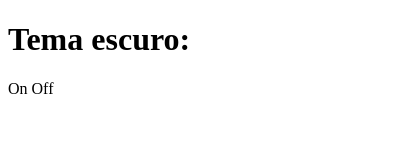
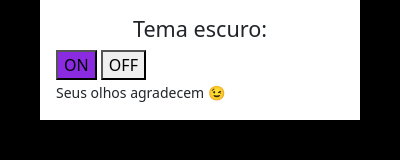
Before and after one commit to helenafurtadoo/bootcamp2-chrome-dark-mode-extension, a browser extension: page dark-mode-ext/popup.html in a window 400 px wide. Drawn offline with nearby package versions, Linux system fonts and the light colour scheme.

Commit message:
Atualização do código, e estilização

```diff
--- a/dark-mode-ext/popup.html
+++ b/dark-mode-ext/popup.html
@@ -1,15 +1,29 @@
 <!DOCTYPE html>
 <html lang="pt-BR">
+
 <head>
     <meta charset="UTF-8">
     <meta name="viewport" content="width=device-width, initial-scale=1.0">
     <title>Dark Mode</title>
+    <link rel="stylesheet" href="style.css">
+    <link href="https://cdn.jsdelivr.net/npm/bootstrap@5.3.8/dist/css/bootstrap.min.css" rel="stylesheet"
+        integrity="sha384-sRIl4kxILFvY47J16cr9ZwB07vP4J8+LH7qKQnuqkuIAvNWLzeN8tE5YBujZqJLB" crossorigin="anonymous">
 </head>
-<body>
 
-    <h1>Tema escuro:</h1>
-    <buttom id="on">On</buttom>
-    <buttom id="Off">Off</buttom>
+<body class="bg-black">
+    <script src="https://cdn.jsdelivr.net/npm/bootstrap@5.3.8/dist/js/bootstrap.bundle.min.js"
+        integrity="sha384-FKyoEForCGlyvwx9Hj09JcYn3nv7wiPVlz7YYwJrWVcXK/BmnVDxM+D2scQbITxI"
+        crossorigin="anonymous"></script>
+    <div class="container" style="width: 320px; padding: 1rem;">
+        <h1 id="titulo" class="h4">Tema escuro:</h1>
+        <div>
+            <button class="botaoOn" id="botao-on">ON</button>
+            <button class="botaoOff" id="botao-off">OFF</button>
+        </div>
+        <small>Seus olhos agradecem 😉</small>
+    </div>
 
+    <script src="popup.js"></script>
 </body>
+
 </html>
--- /dev/null
+++ b/dark-mode-ext/popup.js
@@ -0,0 +1,20 @@
+(() => {
+  const titulo = document.getElementById("titulo");
+  const botaoOn = document.getElementById("botao-on");
+  const botaoOff = document.getElementById("botao-off");
+
+  // Guarda o texto original
+  const mensagemOriginal = titulo?.textContent || "Tema escuro:";
+
+  // dark mode ativdado (TEXTO)
+  botaoOn?.addEventListener("click", () => {
+    if (!titulo) return;
+    titulo.textContent = "Modo escuro ativado";
+  });
+
+  // Dark mode desativado (TEXTO)
+  botaoOff?.addEventListener("click", () => {
+    if (!titulo) return;
+    titulo.textContent = "Modo escuro desativado";
+  });
+})();
--- /dev/null
+++ b/dark-mode-ext/style.css
@@ -0,0 +1,9 @@
+.container {
+    background-color: rgb(255, 255, 255);
+}
+.botaoOn {
+    background-color: blueviolet;
+}
+.h4 {
+    text-align: center;
+}
```
Also changed, not shown: dark-mode-ext/manifest.json.
